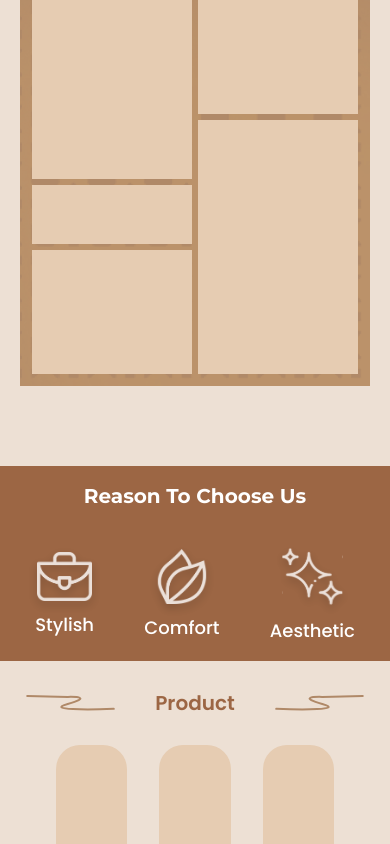
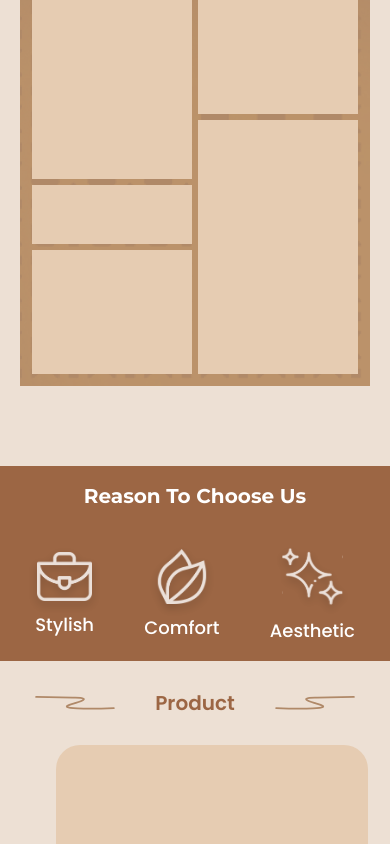
Before and after one commit to michaeldiputra/WovenRattan, a Next.js app: page / in a window 390 px wide. Shown: the part 1156-2000 px from the top of the page. Built offline with nearby package versions, Linux system fonts and the light colour scheme.

Commit message:
add landing-container class, make Product title responsive

```diff
--- a/src/pages/index.js
+++ b/src/pages/index.js
@@ -10,7 +10,7 @@ export default function Home() {
   return (
     <>
 
-      <section className="flex justify-center px-5 md:px-12 lg:px-16 xl:px-20 overflow-x-hidden">
+      <section className="landing-container overflow-hidden">
         <div className="max-w-7xl w-full">
           <div className="flex max-h-svh h-screen pt-16 w-full justify-between items-center">
             <div className="flex flex-col w-full max-w-md -mt-28">
@@ -24,7 +24,7 @@ export default function Home() {
         </div>
       </section>
 
-      <section className="flex justify-center px-5 md:px-12 lg:px-16 xl:px-20 overflow-x-hidden">
+      <section className="landing-container">
         <div className="max-w-7xl w-full">
           <div className="flex justify-center py-20">
             <div className="flex flex-col-reverse md:flex-row max-w-4xl w-full bg-[#B08968] p-3 sm:p-5 md:p-7 bg-[url('/landing/rattan-bg-aboutus.png')] bg-no-repeat bg-right-bottom	">
@@ -45,7 +45,7 @@ export default function Home() {
         </div>
       </section>
 
-      <section className="flex justify-center px-5 md:px-12 lg:px-16 xl:px-20 overflow-x-hidden bg-primary">
+      <section className="landing-container bg-primary">
         <div className="max-w-7xl w-full flex flex-col items-center py-4">
           <h5 className="capitalize mb-9 font-Montserrat font-bold text-wr3xl text-white text-center text-pretty">reason to choose us</h5>
           <div className="flex max-w-md sm:max-w-xl lg:max-w-2xl justify-around w-full px-2.5 flex-wrap items-center gap-x-10 gap-y-7">
@@ -67,19 +67,22 @@ export default function Home() {
 
       <section className="landing-container py-7">
         <div className="max-w-7xl w-full flex flex-col items-center">
-          <div className="flex gap-10 max-h-min items-center mb-7">
-            <Image src={productvector} alt="vector" className="" />
+          <div className="flex justify-between gap-2 items-center mb-7 w-full max-w-xs md:max-w-sm mx-14">
+            <Image src={productvector} alt="vector" className="max-w-[25%] sm:max-w-[20%] md:max-w-[25%] lg:max-w-[30%] xl:max-w-full h-auto flex-shrink-0" />
             <h5 className="text-primary font-semibold text-wr3xl">Product</h5>
-            <Image src={productvector} alt="vector" className="scale-x-[-1]" />
+            <Image src={productvector} alt="vector" className="scale-x-[-1] max-w-[25%] sm:max-w-[20%] md:max-w-[25%] lg:max-w-[30%] xl:max-w-full h-auto flex-shrink-0" />
           </div>
-          <div className="grid grid-cols-3 gap-8 w-full px-9 mb-7">
-            <div className="h-96 rounded-3xl bg-[#E6CCB2] w-full"></div>
-            <div className="h-96 rounded-3xl bg-[#E6CCB2] w-full"></div>
-            <div className="h-96 rounded-3xl bg-[#E6CCB2] w-full"></div>
+          <div className="overflow-y-auto w-full">
+            <div className="grid min-w-[1024px] grid-cols-3 gap-2 md:gap-4 lg:gap-6 xl:gap-8 w-full px-9 mb-7">
+              <div className="h-96 rounded-3xl bg-[#E6CCB2] w-full"></div>
+              <div className="h-96 rounded-3xl bg-[#E6CCB2] w-full"></div>
+              <div className="h-96 rounded-3xl bg-[#E6CCB2] w-full"></div>
+            </div>
           </div>
+
           <button className="flex">
             <p className="text-primary font-semibold text-wrXl pr-2">Show More</p>
-            <Image src={downarrow} alt="down arrow" className="w-5"/>
+            <Image src={downarrow} alt="down arrow" className="w-5" />
           </button>
         </div>
       </section>
```
